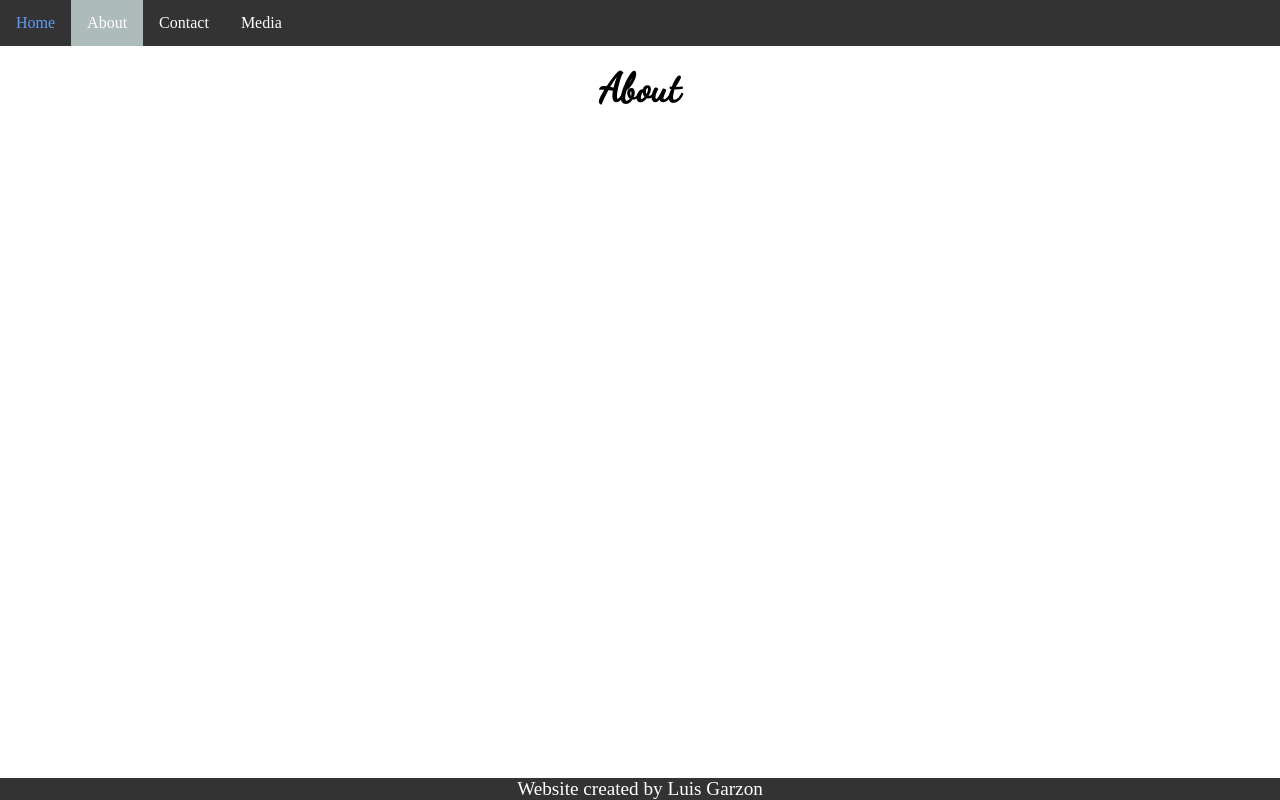
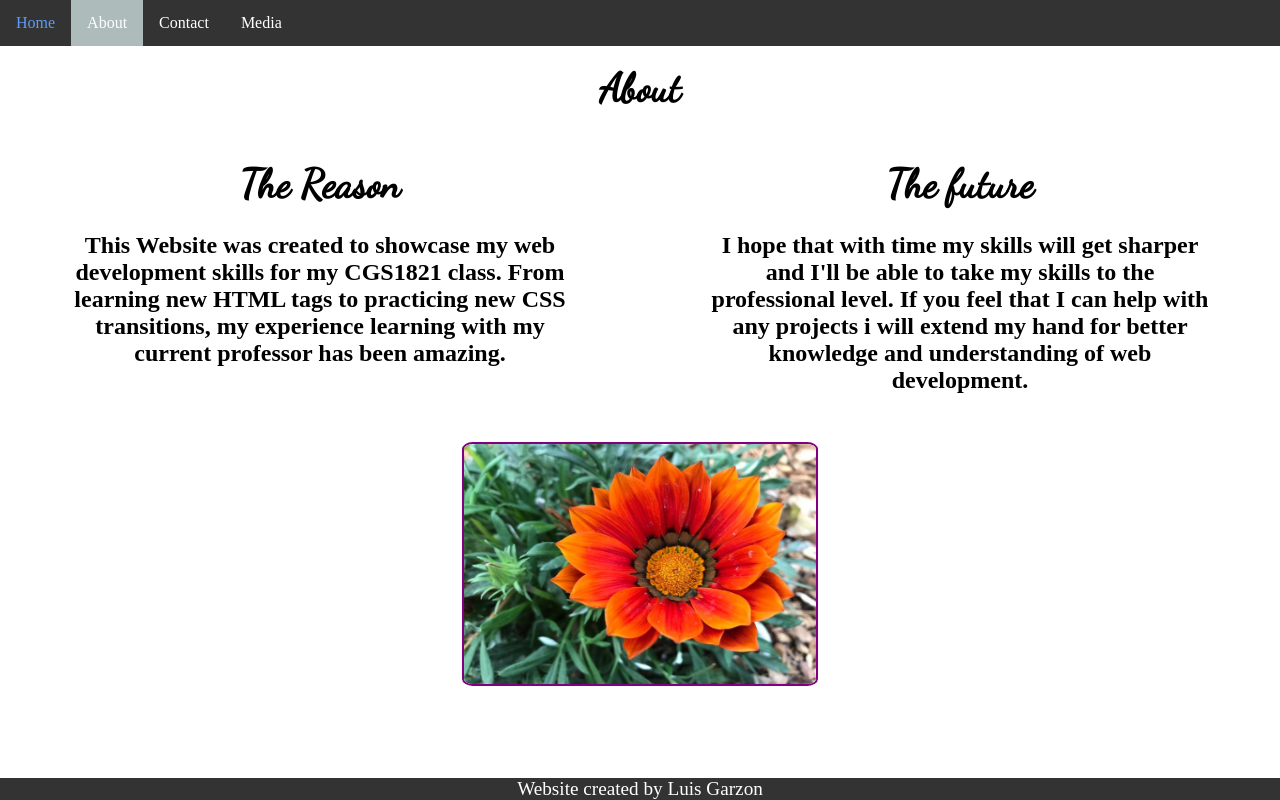
Before and after one commit to Quanluis/finalcgs1821, a plain HTML site: page pages/about.html in a window 1280 px wide. Drawn offline with Linux system fonts and the light colour scheme.

Commit message:
Adde a photo for the about page and did some styling

```diff
--- a/final.css
+++ b/final.css
@@ -73,6 +73,27 @@ div embed {
     display: flex;
     flex-direction: column;
     align-items: center;
+}
+
+/* About page */
+
+div h2 {
+    padding-top: 1em;
+    text-align: center;
+    width: 80%;
+    margin: auto;
+    padding: auto;
+}
+
+.flower {
+    height: 15em;
+    width: 22em;
+    margin: auto;
+    padding: auto;
+    display: block;
+    margin-top: 3em;
+    border: 2px solid purple;
+    border-radius: 3%;
 }
 
 /* Column */
--- a/pages/about.html
+++ b/pages/about.html
@@ -18,7 +18,21 @@
     <div><h1>About</h1></div>
 <body>
     <main>
-
+        <div class="row">
+            <div class="column">
+                <h1>The Reason</h1>
+                <h2>This Website was created to showcase my web development skills for my CGS1821 class. From learning new
+                    HTML tags to practicing new CSS transitions, my experience
+                    learning with my current professor has been amazing.
+                </h2>
+            </div>
+            <div class="column">
+                <h1>The future</h1>
+                <h2>I hope that with time my skills will get sharper and I'll be able to take my skills to the professional level. If you feel that I can help with any projects i will extend my hand for better knowledge and understanding of web development.
+                </h2>
+            </div>
+        </div>
+        <img class="flower" src="../images/flower.jpg" alt="Flower">
     </main>
 </body>
 <footer><p>Website created by Luis Garzon</p></footer>
```
Also changed, not shown: pages/media.html (+5 -0 lines), images/flower.jpg (added).
